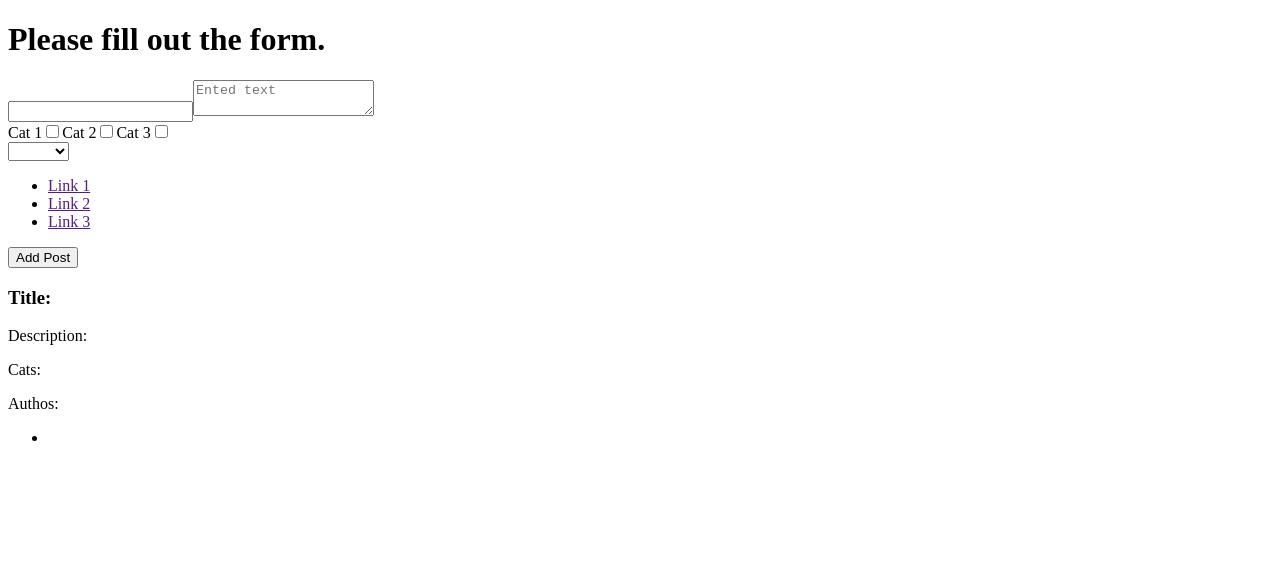
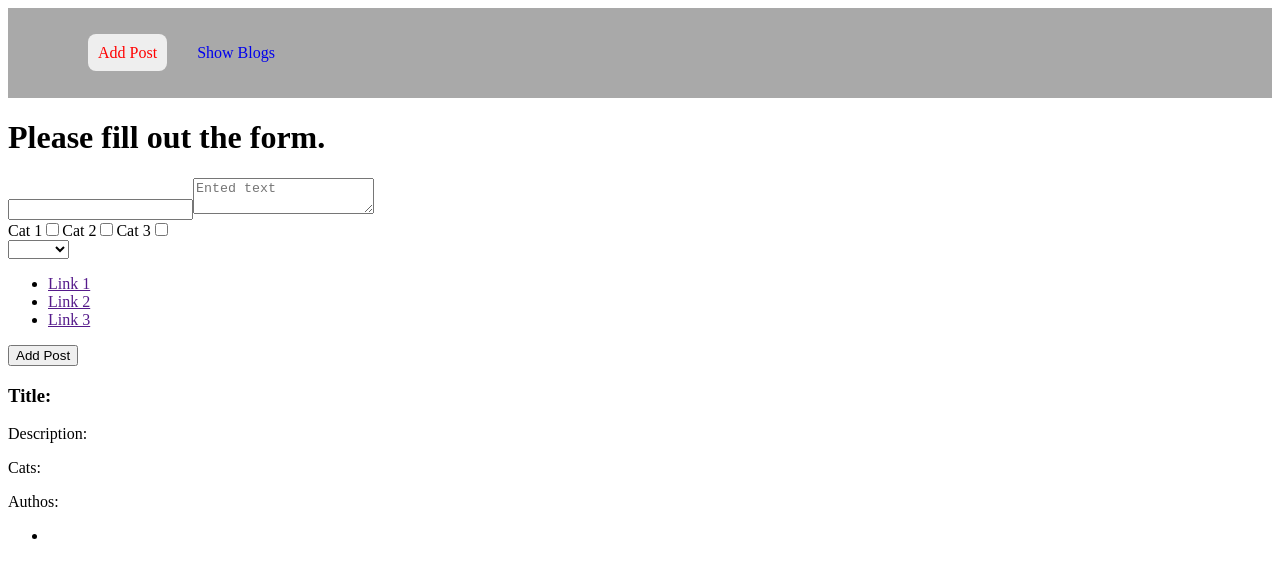
Before and after one commit to rmrokon/learning-vue, a Vue app: page / in a window 1280 px wide. Shown: the top 578 px of the page. Built offline with nearby package versions, Linux system fonts and the light colour scheme; what vue-resource would draw is missing.

Commit message:
basic router setup done

```diff
--- a/src/App.vue
+++ b/src/App.vue
@@ -1,9 +1,10 @@
 <template>
   <div>
-    <KeepAlive>
-      <RouterView></RouterView>
-      <!-- <component v-bind:is="component"></component> -->
-    </KeepAlive>
+    <!-- <KeepAlive> -->
+    <app-header></app-header>
+    <router-view></router-view>
+    <!-- <component v-bind:is="component"></component> -->
+    <!-- </KeepAlive> -->
 
     <!-- <form-helper>
       <h3 slot="form-header">This is form header!</h3>
@@ -21,15 +22,15 @@
 </template>
 
 <script>
-import { RouterView } from 'vue-router';
 import FormOne from './components/FormOne.vue'
 import FormTwo from './components/FormTwo.vue'
+import Header from './components/Header.vue'
 
 export default {
   components: {
     "form-one": FormOne,
     "form-two": FormTwo,
-    RouterView
+    "app-header": Header,
   },
   data() {
     return {
--- /dev/null
+++ b/src/components/Header.vue
@@ -0,0 +1,47 @@
+<template>
+    <nav>
+        <ul>
+            <li>
+                <router-link to="/">Add Post</router-link>
+            </li>
+            <li>
+                <router-link to="/show">Show Blogs</router-link>
+            </li>
+        </ul>
+    </nav>
+</template>
+
+<script>
+
+export default {
+
+}
+
+</script>
+
+<style scoped>
+nav {
+    padding: 20px;
+    background-color: darkgray;
+}
+
+ul {
+    display: flex;
+}
+
+nav ul li {
+    list-style: none;
+    margin-left: 20px;
+}
+
+nav ul li a {
+    text-decoration: none;
+    padding: 10px;
+}
+
+.router-link-exact-active {
+    background-color: #eee;
+    color: red;
+    border-radius: 8px;
+}
+</style>
--- a/src/main.js
+++ b/src/main.js
@@ -14,7 +14,8 @@ Vue.use(VueResource);
 Vue.use(VueRouter);
 
 const router = new VueRouter({
-  routes: Routes
+  routes: Routes,
+  mode: 'history'
 });
 
 //Creating Custom directive- Globally registered
```
